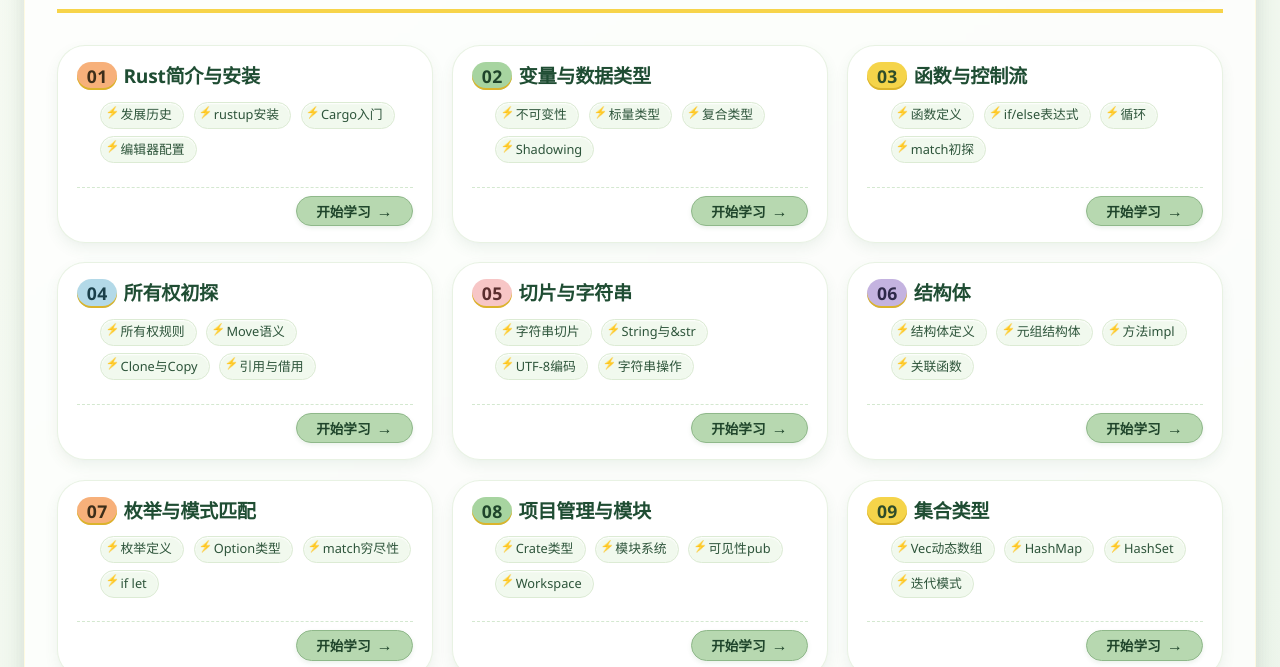
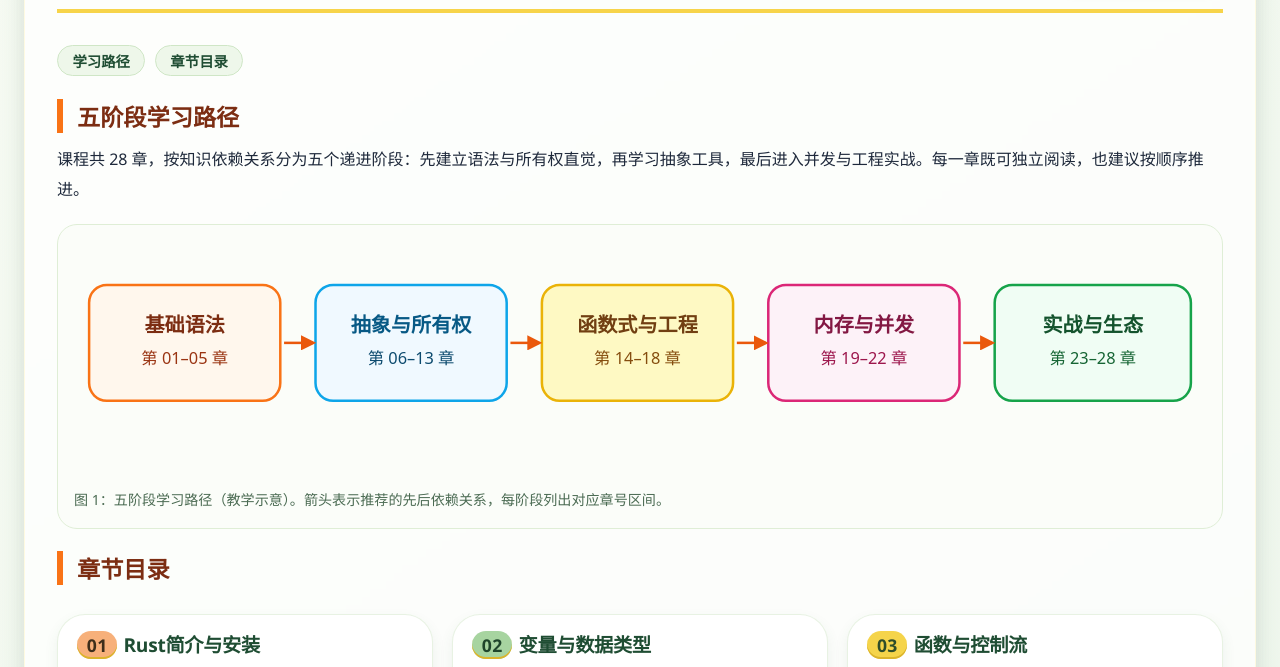
Before and after one commit to 1998x-stack/rust-tutorial, a plain HTML site: page index.html in a window 1280 px wide. Shown: the part 133-800 px from the top of the page. Drawn offline with Linux system fonts and the light colour scheme.

Commit message:
feat(rust-tutorial): add semantic structure and learning-path figure to index

```diff
--- a/index.html
+++ b/index.html
@@ -268,21 +268,81 @@
             border-radius: 20px;
             margin: 1rem 0;
         }
+
+        .toc { display: flex; flex-wrap: wrap; gap: 0.6rem; margin: 0 0 1rem; }
+        .toc a { text-decoration: none; color: #1f4d33; background: #eef7ea; border: 1px solid #cfe6c6; padding: 0.25rem 0.9rem; border-radius: 30px; font-size: 0.9rem; font-weight: 600; }
+        .toc a:focus-visible { outline: 3px solid #ea580c; outline-offset: 2px; }
+        .content-section { margin-top: 1.4rem; }
+        .content-section h2 { color: #7c2d12; border-left: 6px solid #f97316; padding-left: 14px; font-size: 1.45rem; margin: 1.2rem 0 0.8rem; }
+        figure { margin: 1.2rem 0; background: #fbfdf9; border: 1px solid #dfeed6; border-radius: 20px; padding: 1rem; }
+        figure svg { display: block; width: 100%; height: auto; }
+        figcaption { margin-top: 0.6rem; font-size: 0.88rem; color: #4b6b53; line-height: 1.6; }
     </style>
 </head>
 <body>
-<div class="container">
+<main class="container">
     <div class="header">
         <h1><span class="emoji"></span><span class="title-text"></span></h1>
         <div class="sub"></div>
     </div>
 
-    <div id="cardContainer" class="course-grid"></div>
+    <nav class="toc" aria-label="页面导航">
+        <a href="#path">学习路径</a>
+        <a href="#chapters">章节目录</a>
+    </nav>
+
+    <section id="path" class="content-section">
+        <h2>五阶段学习路径</h2>
+        <p>课程共 28 章，按知识依赖关系分为五个递进阶段：先建立语法与所有权直觉，再学习抽象工具，最后进入并发与工程实战。每一章既可独立阅读，也建议按顺序推进。</p>
+        <figure>
+            <svg viewBox="0 0 900 190" role="img" aria-labelledby="pathTitle pathDesc">
+                <title id="pathTitle">Rust 五阶段学习路径</title>
+                <desc id="pathDesc">从基础语法到实战生态的五个阶段，覆盖第 1 至 28 章。</desc>
+                <defs>
+                    <marker id="pathArrow" viewBox="0 0 10 10" refX="8" refY="5" markerWidth="6" markerHeight="6" orient="auto">
+                        <path d="M0 0 L10 5 L0 10 z" fill="#ea580c"/>
+                    </marker>
+                </defs>
+                <g font-family="system-ui, 'PingFang SC', sans-serif">
+                    <rect x="12" y="35" width="152" height="92" rx="14" fill="#fff7ed" stroke="#f97316" stroke-width="2"/>
+                    <text x="88" y="72" text-anchor="middle" font-size="16" font-weight="700" fill="#7c2d12">基础语法</text>
+                    <text x="88" y="98" text-anchor="middle" font-size="13" fill="#9a3412">第 01–05 章</text>
+
+                    <rect x="192" y="35" width="152" height="92" rx="14" fill="#f0f9ff" stroke="#0ea5e9" stroke-width="2"/>
+                    <text x="268" y="72" text-anchor="middle" font-size="16" font-weight="700" fill="#075985">抽象与所有权</text>
+                    <text x="268" y="98" text-anchor="middle" font-size="13" fill="#0c4a6e">第 06–13 章</text>
+
+                    <rect x="372" y="35" width="152" height="92" rx="14" fill="#fef9c3" stroke="#eab308" stroke-width="2"/>
+                    <text x="448" y="72" text-anchor="middle" font-size="16" font-weight="700" fill="#713f12">函数式与工程</text>
+                    <text x="448" y="98" text-anchor="middle" font-size="13" fill="#854d0e">第 14–18 章</text>
+
+                    <rect x="552" y="35" width="152" height="92" rx="14" fill="#fdf2f8" stroke="#db2777" stroke-width="2"/>
+                    <text x="628" y="72" text-anchor="middle" font-size="16" font-weight="700" fill="#831843">内存与并发</text>
+                    <text x="628" y="98" text-anchor="middle" font-size="13" fill="#9d174d">第 19–22 章</text>
+
+                    <rect x="732" y="35" width="156" height="92" rx="14" fill="#f0fdf4" stroke="#16a34a" stroke-width="2"/>
+                    <text x="810" y="72" text-anchor="middle" font-size="16" font-weight="700" fill="#14532d">实战与生态</text>
+                    <text x="810" y="98" text-anchor="middle" font-size="13" fill="#166534">第 23–28 章</text>
+
+                    <path d="M167 81 H190" stroke="#ea580c" stroke-width="2" marker-end="url(#pathArrow)"/>
+                    <path d="M347 81 H370" stroke="#ea580c" stroke-width="2" marker-end="url(#pathArrow)"/>
+                    <path d="M527 81 H550" stroke="#ea580c" stroke-width="2" marker-end="url(#pathArrow)"/>
+                    <path d="M707 81 H730" stroke="#ea580c" stroke-width="2" marker-end="url(#pathArrow)"/>
+                </g>
+            </svg>
+            <figcaption>图 1：五阶段学习路径（教学示意）。箭头表示推荐的先后依赖关系，每阶段列出对应章号区间。</figcaption>
+        </figure>
+    </section>
+
+    <section id="chapters" class="content-section">
+        <h2>章节目录</h2>
+        <div id="cardContainer" class="course-grid"></div>
+    </section>
 
     <div style="text-align:center;">
         <div class="footer"></div>
     </div>
-</div>
+</main>
 
 <script>
     (function() {
```
